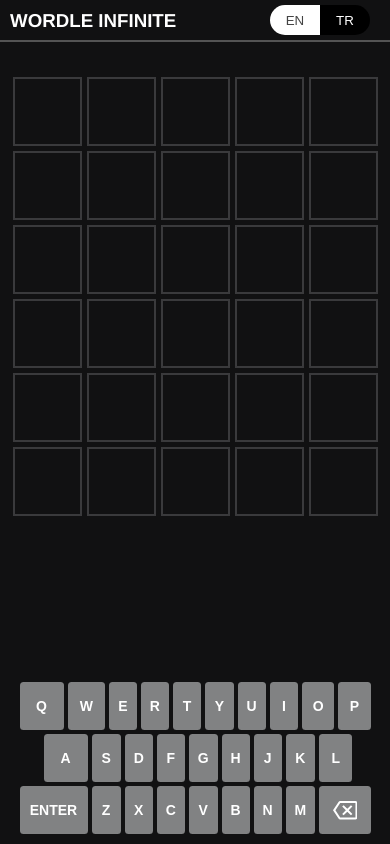
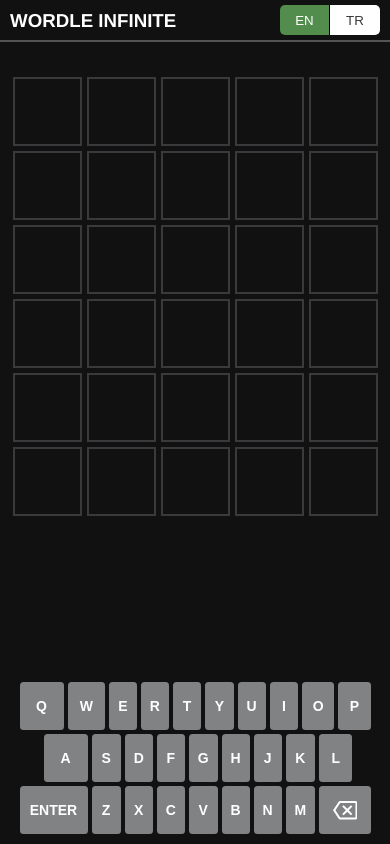
Before and after one commit to Spencehiko/wordle, a Vue app: page / in a window 390 px wide. Built offline with nearby package versions, Linux system fonts and the light colour scheme.

Commit message:
fix! switch button fixed

```diff
--- a/src/components/Wordle.vue
+++ b/src/components/Wordle.vue
@@ -742,26 +742,27 @@
             float: right;
             margin-right: 20px;
             button {
-                color: #fff;
+                color: #3a3a3c;
                 cursor: pointer;
                 margin: 0;
                 border: 0;
                 outline: 0;
-                background: #000;
+                background: #fff;
                 height: 30px;
                 width: 50px;
                 margin: 5px auto;
                 &.en {
-                    border-top-left-radius: 20px;
-                    border-bottom-left-radius: 20px;
+                    border-top-left-radius: 5px;
+                    border-bottom-left-radius: 5px;
+                    border-right: 1px solid #000;
                 }
                 &.tr {
-                    border-top-right-radius: 20px;
-                    border-bottom-right-radius: 20px;
+                    border-top-right-radius: 5px;
+                    border-bottom-right-radius: 5px;
                 }
                 &.active {
-                    color: #444;
-                    background: #fff;
+                    color: #fff;
+                    background: #538d4e;
                 }
             }
         }
@@ -890,6 +891,9 @@
                 left: 10px;
                 transform: translateX(0);
             }
+            .language-switch {
+                margin-right: 10px;
+            }
         }
         .game {
             margin: 10px 0;
@@ -916,6 +920,14 @@
         }
     }
     @media screen and (max-width: 300px) {
+        .header {
+            .language-switch {
+                margin-right: 0;
+                button {
+                    width: 30px;
+                }
+            }
+        }
         .game {
             .guess {
                 .row {
```
Also changed, not shown: 1 other file (tests, documents, lock files or other folders).
